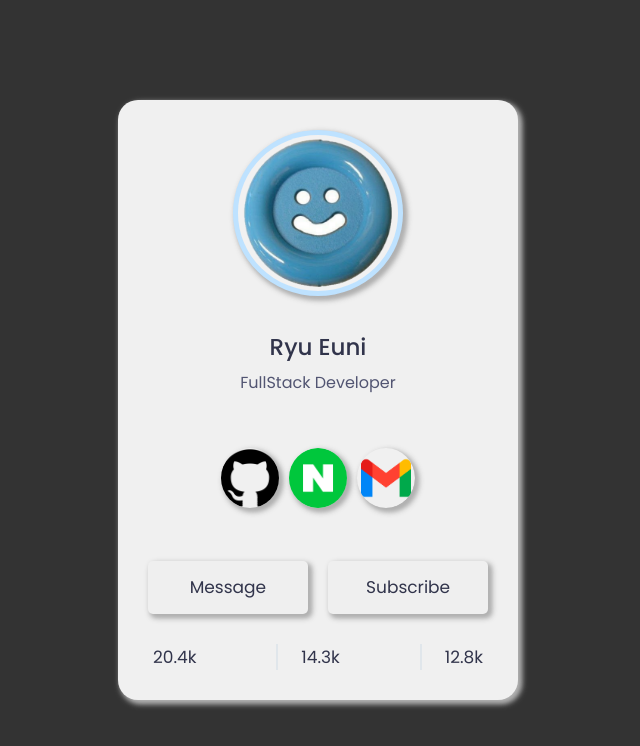
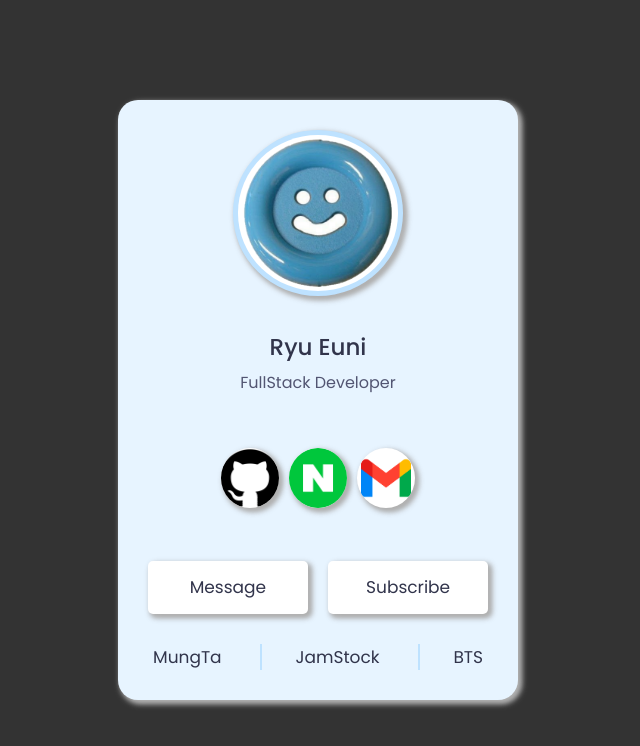
Before and after one commit to RyuEuni/profile, a website: page public/index.html in a window 1280 px wide. Shown: the whole page, without its empty margins (322-962 px from the left). Drawn offline with Linux system fonts and the light colour scheme.

Commit message:
스타일 조금 수정

```diff
--- a/public/index.html
+++ b/public/index.html
@@ -32,18 +32,13 @@
     </div>
     <div class="social-share">
       <div class="row">
-        <i class="far fa-heart"></i>
-        <i class="icon-2 fas fa-heart"></i>
-        <span>20.4k</span>
+        <span>MungTa</span>
       </div>
       <div class="row">
-        <i class="far fa-comment"></i>
-        <i class="icon-2 fas fa-comment"></i>
-        <span>14.3k</span>
+        <span>JamStock</span>
       </div>
       <div class="row">
-        <i class="fas fa-share"></i>
-        <span>12.8k</span>
+        <span>BTS</span>
       </div>
     </div>
   </div>
--- a/public/style.css
+++ b/public/style.css
@@ -16,7 +16,8 @@
 
 @import url('https://fonts.googleapis.com/css2?family=Poppins:wght@200;300;400;500;600;700&display=swap');
 
-@media (min-width: 700px), (max-height: 100vh) {
+@media (min-width: 375px), (max-height: 100vh) {
+  /* @media (min-width: 700px), (max-height: 100vh) { */
   *{
     margin: 0;
     padding: 0;
@@ -41,7 +42,7 @@
     position: relative;
     width: 400px;
     height: 600px;
-    background-color: #f0f0f0;
+    background-color: #e7f4ff;
     padding: 30px;
     border-radius: 20px;
     display: flex;
@@ -53,9 +54,11 @@
   .img-area, .inner-area, .profileImg{
     border-radius: 50%;
   }
-
-  .inner-area{
-    background-color: #f1f1f1;
+  .buttons button, .row{
+    color: #31344b;
+  }
+  .inner-area, .buttons button, .social-icons{
+    background-color: #ffffff;
   }
   .img-area{
     width: 170px;
@@ -151,7 +154,6 @@
     border: none;
     outline: none;
     padding: 4% 0;
-    color: #31344b;
     font-size: 17px;
     font-weight: 400;
     border-radius: 5px;
@@ -164,43 +166,28 @@
   .buttons button:last-child{
     margin-left: 3%;
   }
-  .wrapper .social-share{
-    display: flex;
+  .social-share{
     width: 100%;
     margin-top: 30px;
     padding: 0 5px;
+    display: flex;
     justify-content: space-between;
   }
-  .social-share .row{
-    color: #31344b;
+  .row{
     font-size: 17px;
     cursor: pointer;
     position: relative;
   }
-  .social-share .row::before{
+  .row::before{
+    width: 2px;
+    height: 100%;
     position: absolute;
     content: "";
-    height: 100%;
-    width: 2px;
-    background: #e0e6eb;
-    margin-left: -25px;
+    background: #bee2ff;
+    margin-left: -35px;
   }
   .row:first-child::before{
     background: none;
   }
-  .social-share .row i.icon-2{
-    position: absolute;
-    left: 0;
-    top: 50%;
-    color: #31344b;
-    transform: translateY(-50%);
-    opacity: 0;
-    pointer-events: none;
-    transition: all 0.3s ease;
-  }
-  .row:nth-child(1):hover i.fa-heart,
-  .row:nth-child(2):hover i.fa-comment{
-    opacity: 1;
-    pointer-events: auto;
-  }
+
 }
```
